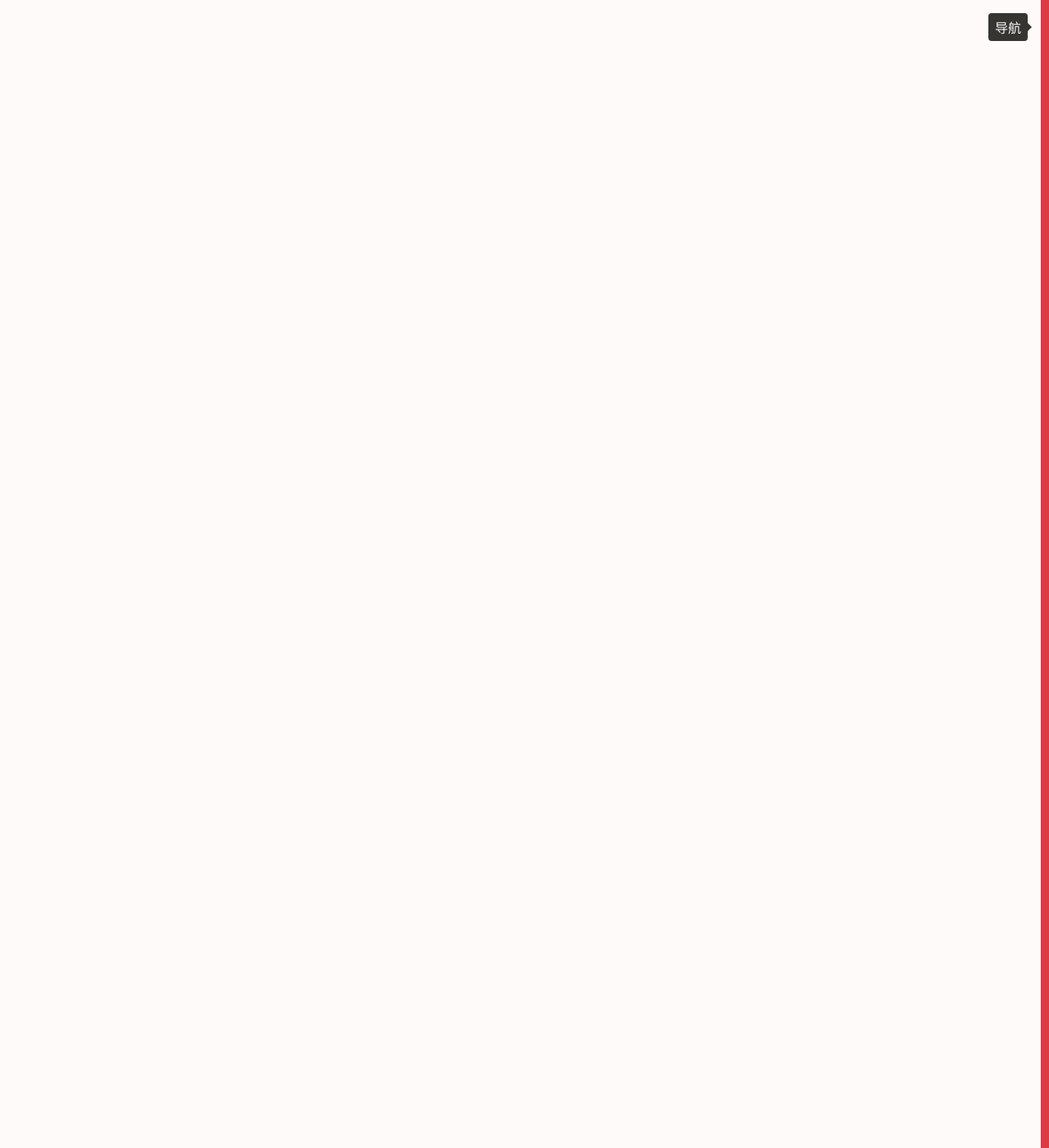
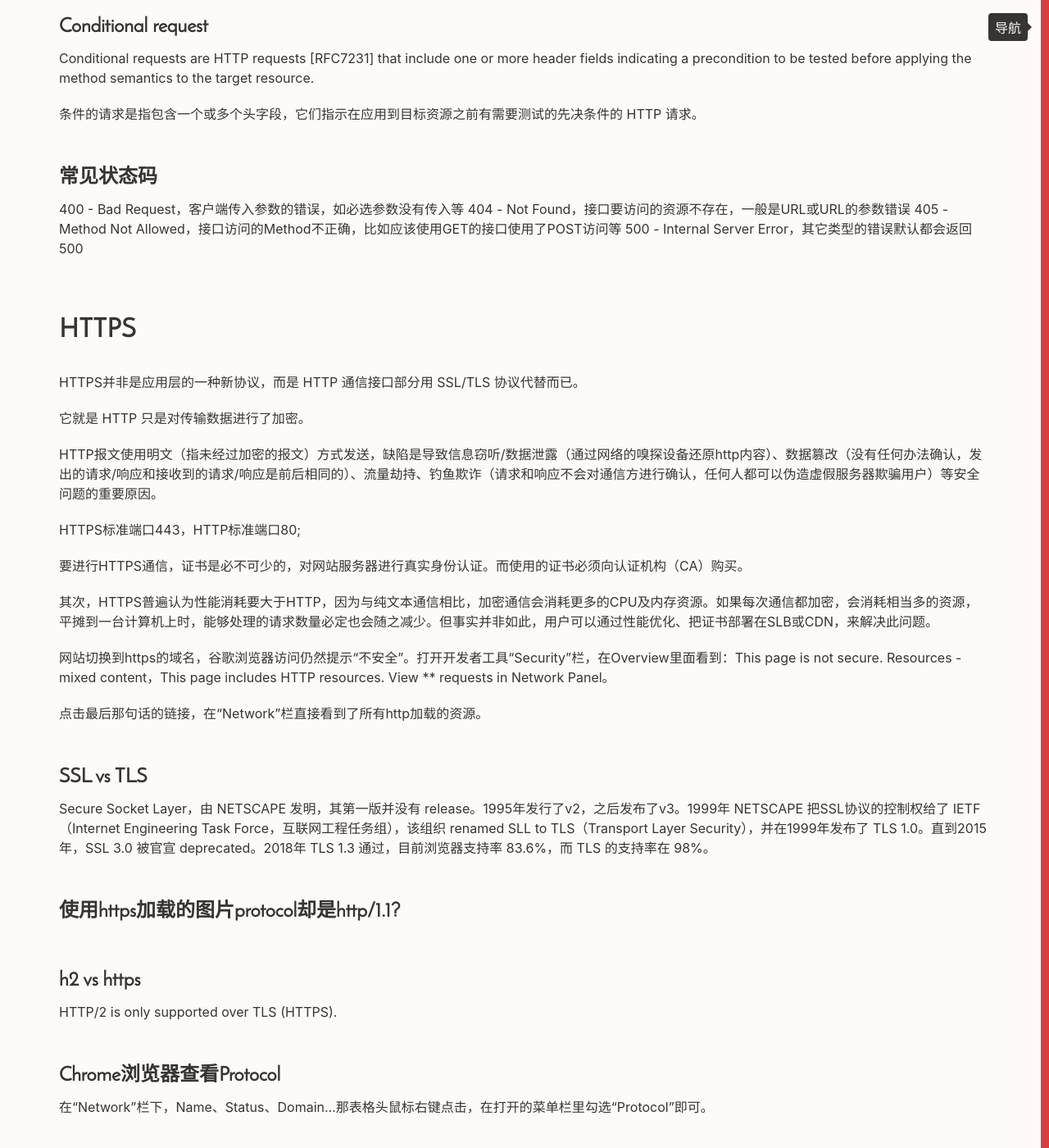
Before and after one commit to Vivi-wu/dive-into-web, a Jekyll site: the page built from _posts/2017-09-14-HTTP.markdown, in a window 1280 px wide and 1400 px high, scrolled down 2477 px. Shown: the whole window at 82% size. Built offline with Jekyll 4.4.1, drawn with Linux system fonts in a browser that asks for light colours; some of the changed text lies outside the part shown.

Commit message:
update blog for http

```diff
--- a/_posts/2016-08-12-morning-reading.markdown
+++ b/_posts/2016-08-12-morning-reading.markdown
@@ -155,6 +155,8 @@
 
 遗憾的是HTML并没有针止XSS和XSRF带来系统性解决方案。在这个前提下，CSP变得非常重要，可以大大降低XSS后的危害。
 
+出于性能考虑，前端应用通常会把一些静态资源存放到CDN（Content Delivery Networks）上面。如果攻击者劫持了CDN，或者对CDN中的资源进行了污染，那么我们的前端应用拿到的就是有问题的JS脚本或者Stylesheet文件，使得攻击者可以肆意篡改我们的前端页面，对用户实施攻击。这种攻击方式造成的效果和XSS跨站脚本攻击有些相似，不过不同点在于攻击者是从CDN开始实施的攻击，而传统的XSS攻击则是从有用户输入的地方开始下手的。
+
 ## CSS 开发者大会相关
 
 OOCSS，object oriented CSS，把结构和样式分离，把容器和内容分离。避免使用 IDs 作为样式块。
--- a/_posts/2017-09-14-HTTP.markdown
+++ b/_posts/2017-09-14-HTTP.markdown
@@ -2,8 +2,11 @@
 title:  "HTTP 网络协议"
 category: Other
 ---
-web 资源的传输依赖于网络传输协议。目前 HTTP 1.1 为互联中的主要协议，而
-HTTP/2 是 HTTP 协议自 1999 年 HTTP 1.1 发布后的首个更新。
+HTTP是网络传输协议，如浏览器与服务器之间通信和传输网络资源。
+
+目前 HTTP 1.1 为互联中的主要协议，而 HTTP/2 是 HTTP 协议自 1999 年 HTTP 1.1 发布后的首个更新，简称h2。
+
+2015年底 Google Chrome、Mozilla Firefox、Microsoft Edge和Opera已支持HTTP/2，并默认启用。
 
 ### 编码
 
@@ -19,21 +22,31 @@
 
 HTTP/2中：
 
-+ 同域名下所有通信都在**单个连接**上完成。
-+ 单个连接可以承载任意数量的双向数据流。
-+ 数据流以消息的形式发送，而消息又由一个或多个帧组成，多个帧之间可以乱序发送，因为根据帧首部的流标识可以重新组装。
++ 同域名下所有通信都在**单个连接**上完成（合并在同一 TCP 连接内）
++ 单个连接可以承载任意数量的双向数据流 Stream。
++ 数据流以消息 Message 的形式发送，而消息又由一个或多个帧 Frame 组成，多个帧之间可以乱序发送，因为根据帧首部的流标识可以重新组装。
+
+实践表明，相比HTTP/1.1，新页面加载可以加快11.81% 到 47.7%
 
 ### 头部压缩
 
 HTTP 每一次通信都会携带一组头部，用于描述这次通信的的资源、浏览器属性、cookie 等。
 
-HTTP/2对消息头采用HPACK（专为http2头部设计的压缩格式）进行压缩传输，而HTTP/1.x 每次请求，都会携带大量冗余头信息，浪费带宽资源。
+HTTP/2 对消息头采用 HPACK算法（专为http2头部设计的压缩格式）进行压缩传输，而 HTTP/1.x 每次请求都会携带大量冗余头信息，浪费带宽资源。
 
 具体实现：
 
 + 在客户端和服务器端使用“首部表”来跟踪和存储之前发送的键－值对；
-+ 首部表在HTTP/2的连接存续期内始终存在，由客户端和服务器共同渐进地更新;
++ 首部表在 HTTP/2 的连接存续期内始终存在，由客户端和服务器共同渐进地更新;
 + 每个新的首部键－值对要么被追加到当前表的末尾，要么替换表中之前的值。
+
+### 服务端推送（Server Push）
+
+服务端向客户端发送比客户端请求更多的数据。这允许服务器直接提供浏览器渲染页面所需资源，而无须浏览器在收到、解析页面后再提起一轮请求，节约了加载时间。
+
+### 安全
+
+HTTP/2设计本身允许非加密的 http 协议，但多数客户端开发者声明只支持通过 TLS 加密的h2协议，使得**经TLS加密的HTTP/2(即h2)**成为了**事实上的强制标准**。
 
 ## web 缓存
 
@@ -75,9 +88,42 @@
 
 条件的请求是指包含一个或多个头字段，它们指示在应用到目标资源之前有需要测试的先决条件的 HTTP 请求。
 
+### 常见状态码
 
-### 常见状态码
 400 - Bad Request，客户端传入参数的错误，如必选参数没有传入等
 404 - Not Found，接口要访问的资源不存在，一般是URL或URL的参数错误
 405 - Method Not Allowed，接口访问的Method不正确，比如应该使用GET的接口使用了POST访问等
 500 - Internal Server Error，其它类型的错误默认都会返回500
+
+## HTTPS
+
+HTTPS并非是应用层的一种新协议，而是 HTTP 通信接口部分用 SSL/TLS 协议代替而已。
+
+它就是 HTTP 只是对传输数据进行了加密。
+
+HTTP报文使用明文（指未经过加密的报文）方式发送，缺陷是导致信息窃听/数据泄露（通过网络的嗅探设备还原http内容）、数据篡改（没有任何办法确认，发出的请求/响应和接收到的请求/响应是前后相同的）、流量劫持、钓鱼欺诈（请求和响应不会对通信方进行确认，任何人都可以伪造虚假服务器欺骗用户）等安全问题的重要原因。
+
+HTTPS标准端口443，HTTP标准端口80;
+
+要进行HTTPS通信，证书是必不可少的，对网站服务器进行真实身份认证。而使用的证书必须向认证机构（CA）购买。
+
+其次，HTTPS普遍认为性能消耗要大于HTTP，因为与纯文本通信相比，加密通信会消耗更多的CPU及内存资源。如果每次通信都加密，会消耗相当多的资源，平摊到一台计算机上时，能够处理的请求数量必定也会随之减少。但事实并非如此，用户可以通过性能优化、把证书部署在SLB或CDN，来解决此问题。
+
+网站切换到https的域名，谷歌浏览器访问仍然提示“不安全”。打开开发者工具“Security”栏，在Overview里面看到：This page is not secure. Resources - mixed content，This page includes HTTP resources. View ** requests in Network Panel。
+
+点击最后那句话的链接，在“Network”栏直接看到了所有http加载的资源。
+
+### SSL vs TLS
+
+Secure Socket Layer，由 NETSCAPE 发明，其第一版并没有 release。1995年发行了v2，之后发布了v3。1999年 NETSCAPE 把SSL协议的控制权给了 IETF（Internet Engineering Task Force，互联网工程任务组），该组织 renamed SLL to TLS（Transport Layer Security），并在1999年发布了 TLS 1.0。直到2015年，SSL 3.0 被官宣 deprecated。2018年 TLS 1.3 通过，目前浏览器支持率 83.6%，而 TLS 的支持率在 98%。
+
+### 使用https加载的图片protocol却是http/1.1?
+
+
+### h2 vs https
+
+HTTP/2 is only supported over TLS (HTTPS).
+
+### Chrome浏览器查看Protocol
+
+在“Network”栏下，Name、Status、Domain...那表格头鼠标右键点击，在打开的菜单栏里勾选“Protocol”即可。
```
Also changed, not shown: _posts/2018-03-15-JavaScript-practical-function.markdown (+37 -0 lines).
